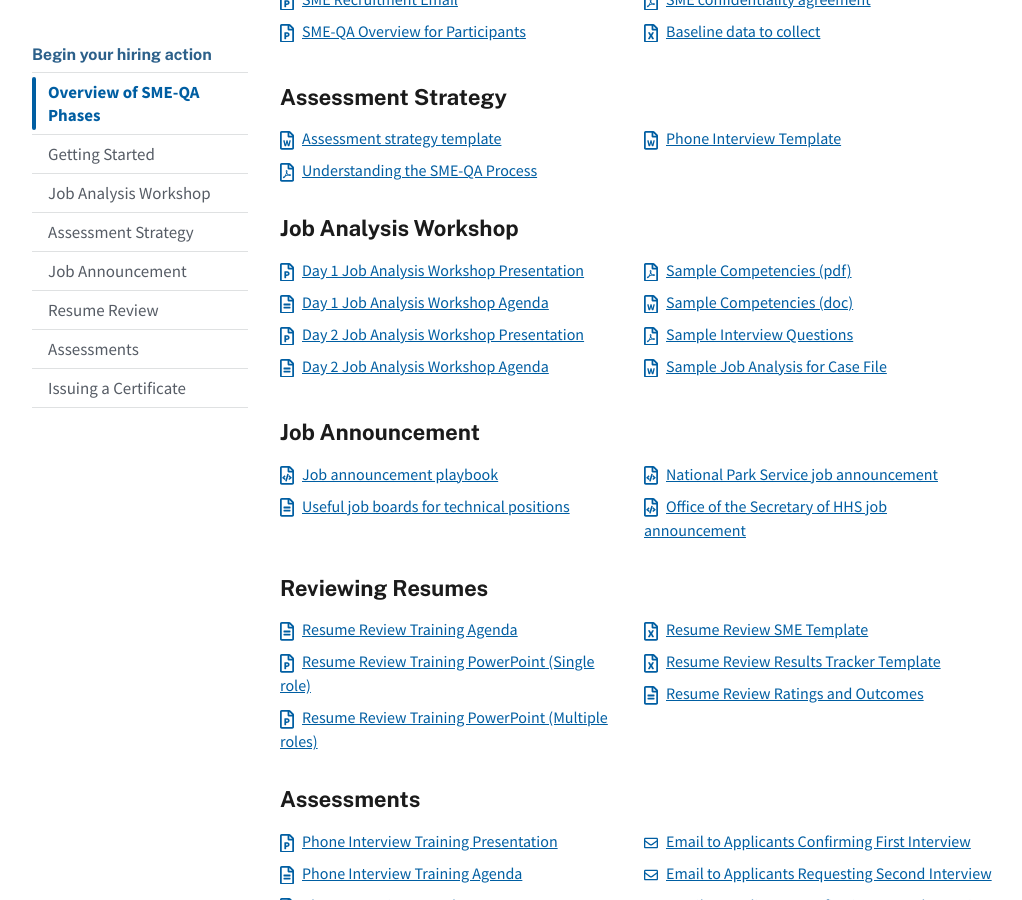
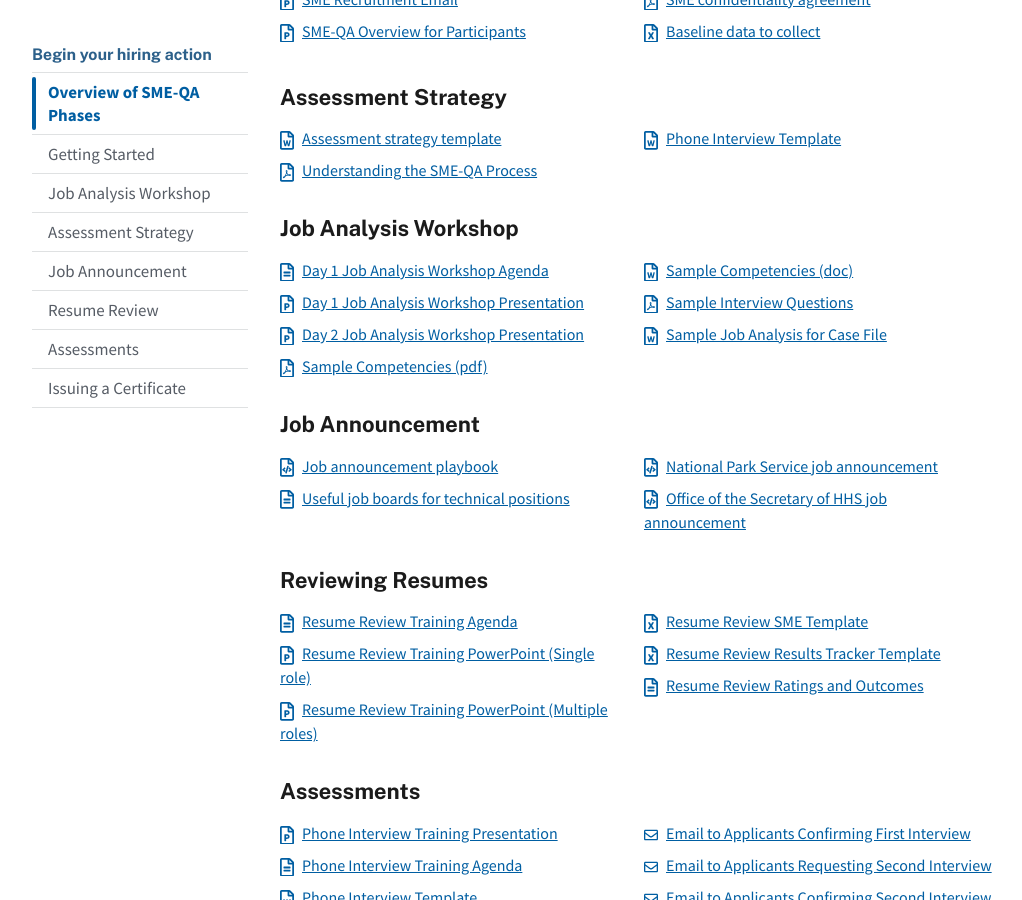
Before and after one commit to usds/SME-QA-Website, a Jekyll site: the page built from toolkit/index.html, in a window 1280 px wide and 900 px high, scrolled down 487 px. Shown: the whole window, without its empty margins (128-1150 px from the left). Built offline with Jekyll 4.4.1, drawn with Linux system fonts in a browser that asks for light colours.

Commit message:
Update job-analysis.html

```diff
--- a/_includes/toolkit/job-analysis.html
+++ b/_includes/toolkit/job-analysis.html
@@ -1,18 +1,14 @@
 <ul class="chp-toolkit__list">
+  <li class="chp-toolkit__item">
+    <a href="{{ site.baseurl }}/toolkit/job-analysis/agenda-for-job-analysis-workshop/" class="chp-toolkit__link">{% include svg/file-alt.svg %}Day 1 Job Analysis Workshop Agenda
+    </a>
+  </li>
   <li class="chp-toolkit__item">
     <a href="{{ site.baseurl }}/toolkit/job-analysis/job-analysis-day-1-presentation.pptx" class="chp-toolkit__link">{% include svg/file-powerpoint.svg %}Day 1 Job Analysis Workshop Presentation
     </a>
   </li>
   <li class="chp-toolkit__item">
-    <a href="{{ site.baseurl }}/toolkit/job-analysis/agenda-for-job-analysis-workshop-day-1/" class="chp-toolkit__link">{% include svg/file-alt.svg %}Day 1 Job Analysis Workshop Agenda
-    </a>
-  </li>
-  <li class="chp-toolkit__item">
     <a href="{{ site.baseurl }}/toolkit/job-analysis/job-analysis-day-2-presentation.pptx" class="chp-toolkit__link">{% include svg/file-powerpoint.svg %}Day 2 Job Analysis Workshop Presentation
-    </a>
-  </li>
-  <li class="chp-toolkit__item">
-    <a href="{{ site.baseurl }}/toolkit/job-analysis/agenda-for-job-analysis-workshop-day-2/" class="chp-toolkit__link">{% include svg/file-alt.svg %}Day 2 Job Analysis Workshop Agenda
     </a>
   </li>
   <li class="chp-toolkit__item">
```
